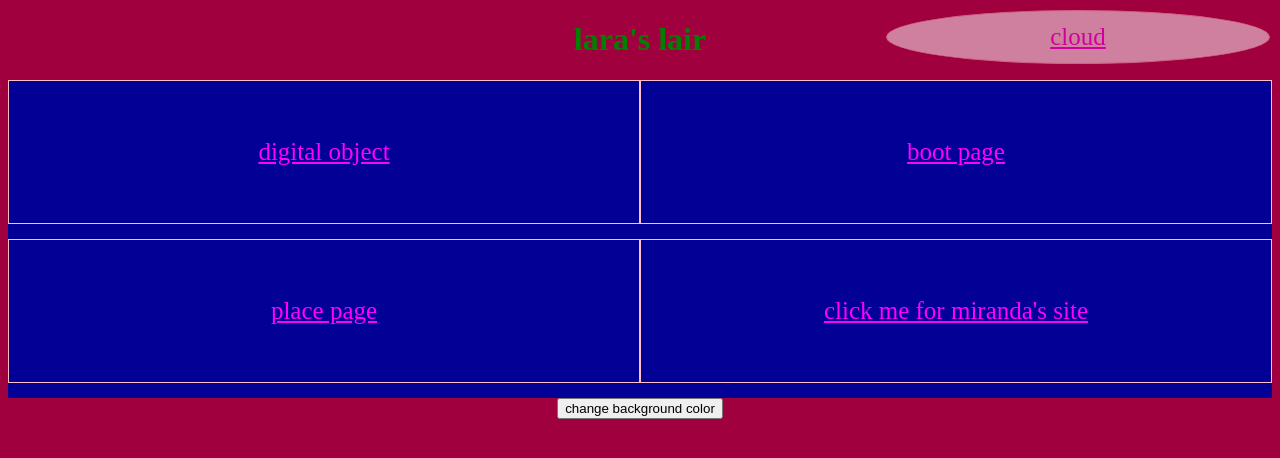
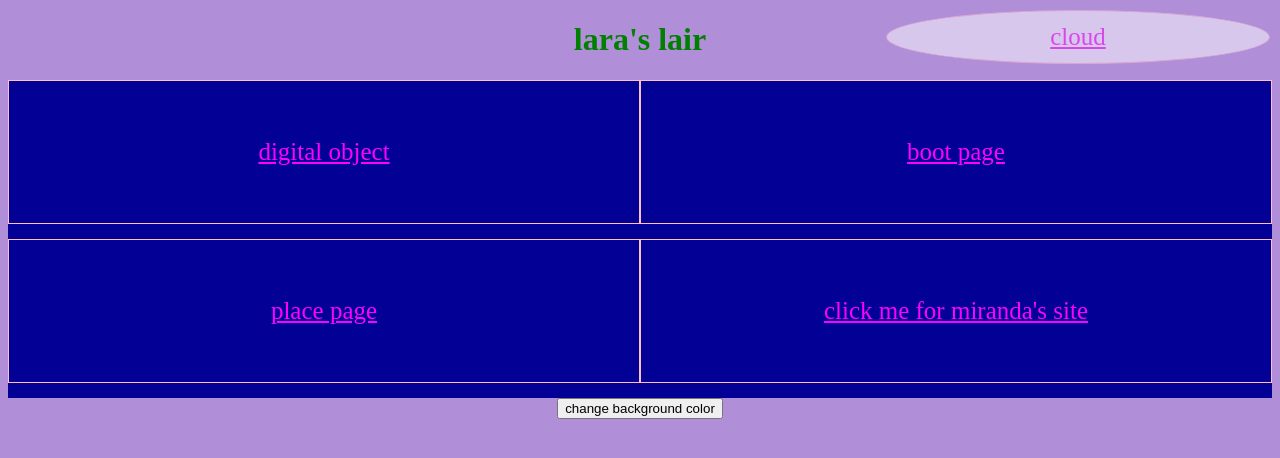
Before and after one commit to Lara2002A/circle-lara, a plain HTML site: page index.html in a window 1280 px wide. Both pictures are taken after a click on the button "change background color". Drawn offline with Linux system fonts and the light colour scheme.

Commit message:
index active background color change

```diff
--- a/home.css
+++ b/home.css
@@ -44,5 +44,5 @@ html {
     }
 
     .active {
-        background-color: rgb(161, 0, 62);
+        background-color: rgb(177, 142, 216);
     }
```
Also changed, not shown: 1 other file.
